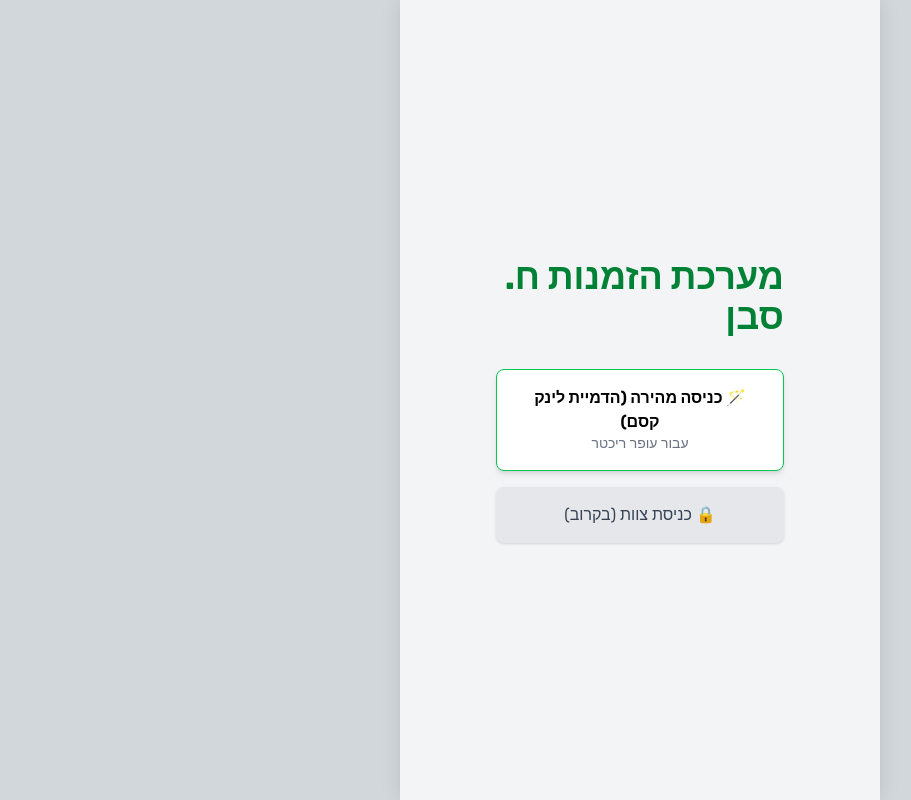
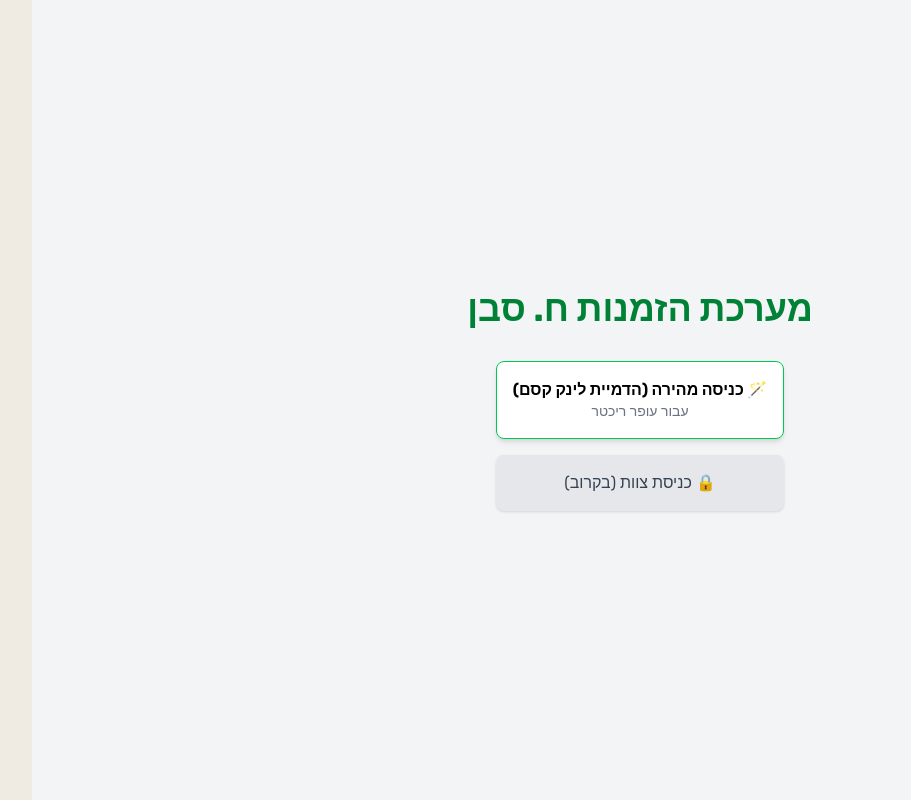
Before and after one commit to saban942025-cyber/ap94, a Next.js app: page / in a window 1280 px wide. Shown: the whole page, without its empty margins (191-1102 px from the left). Built offline with nearby package versions, Linux system fonts and the light colour scheme.

Commit message:
Update layout.tsx

```diff
--- a/src/app/layout.tsx
+++ b/src/app/layout.tsx
@@ -1,6 +1,6 @@
 import type { Metadata, Viewport } from "next";
 import { Rubik } from "next/font/google";
-import "./globals.css"; // חשוב מאוד - טעינת העיצוב
+import "./globals.css";
 import Script from "next/script";
 
 const rubik = Rubik({
@@ -10,8 +10,8 @@ const rubik = Rubik({
 });
 
 export const metadata: Metadata = {
-  title: "Saban Systems V3", // שיניתי את השם כדי שתראה שזה התעדכן!
-  description: "מערכת ניהול הזמנות",
+  title: "Saban Systems",
+  description: "מערכת ניהול הזמנות חכמה",
   manifest: "/manifest.json",
   appleWebApp: {
     capable: true,
@@ -20,12 +20,13 @@ export const metadata: Metadata = {
   },
 };
 
+// שומר על תחושת אפליקציה במובייל (מונע זום)
 export const viewport: Viewport = {
   width: "device-width",
   initialScale: 1,
   maximumScale: 1,
   userScalable: false,
-  themeColor: "#008069",
+  themeColor: "#efeae2", // צבע הרקע
 };
 
 export default function RootLayout({
@@ -34,7 +35,7 @@ export default function RootLayout({
   children: React.ReactNode;
 }>) {
   return (
-    <html lang="he" dir="rtl">
+    <html lang="he" dir="rtl" className="h-full bg-[#efeae2]">
       <head>
         <Script
           src="https://cdn.onesignal.com/sdks/web/v16/OneSignalSDK.page.js"
@@ -54,12 +55,12 @@ export default function RootLayout({
           `}
         </Script>
       </head>
-      {/* כאן אנחנו משתמשים בפונט רוביק */}
-      <body className={rubik.className}>
-        {/* זו הקופסה שתחזיר את מראה האפליקציה */}
-        <div className="mobile-container">
-          {children}
-        </div>
+
+      {/* גוף האתר: במובייל הוא 100%, במחשב הוא מוגבל לרוחב מקצועי וממורכז */}
+      <body className={`${rubik.className} antialiased h-full safe-area-view`}>
+        <main className="min-h-screen w-full mx-auto max-w-7xl sm:px-6 lg:px-8 bg-[#efeae2]">
+           {children}
+        </main>
       </body>
     </html>
   );
```
